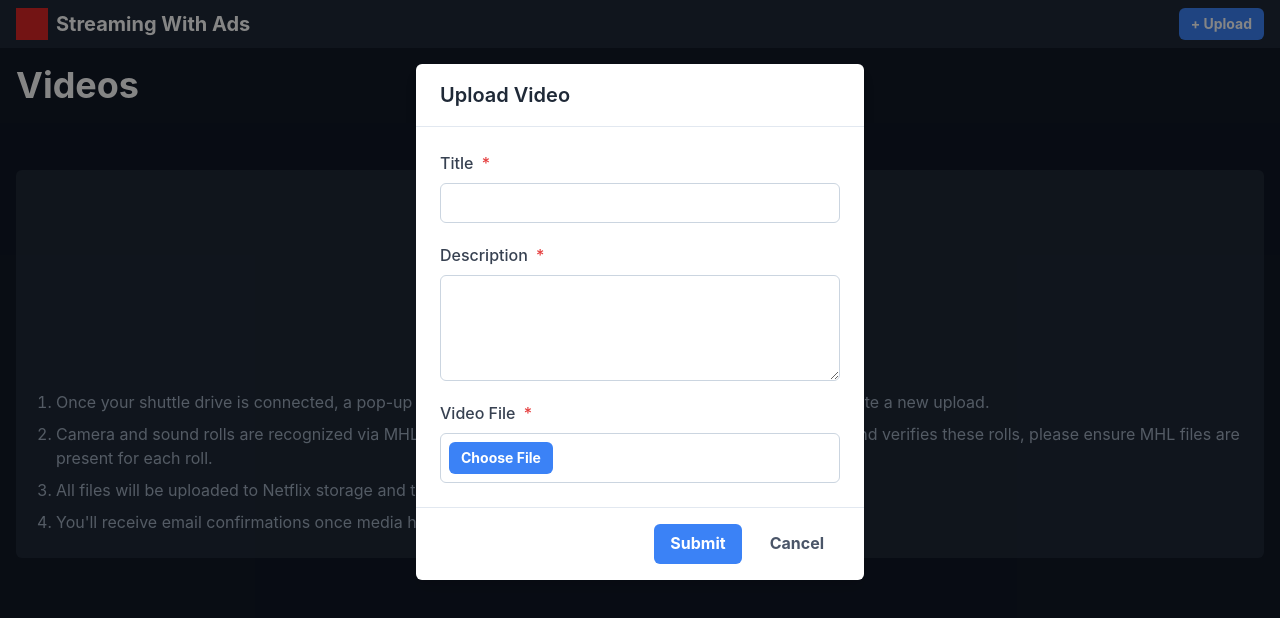
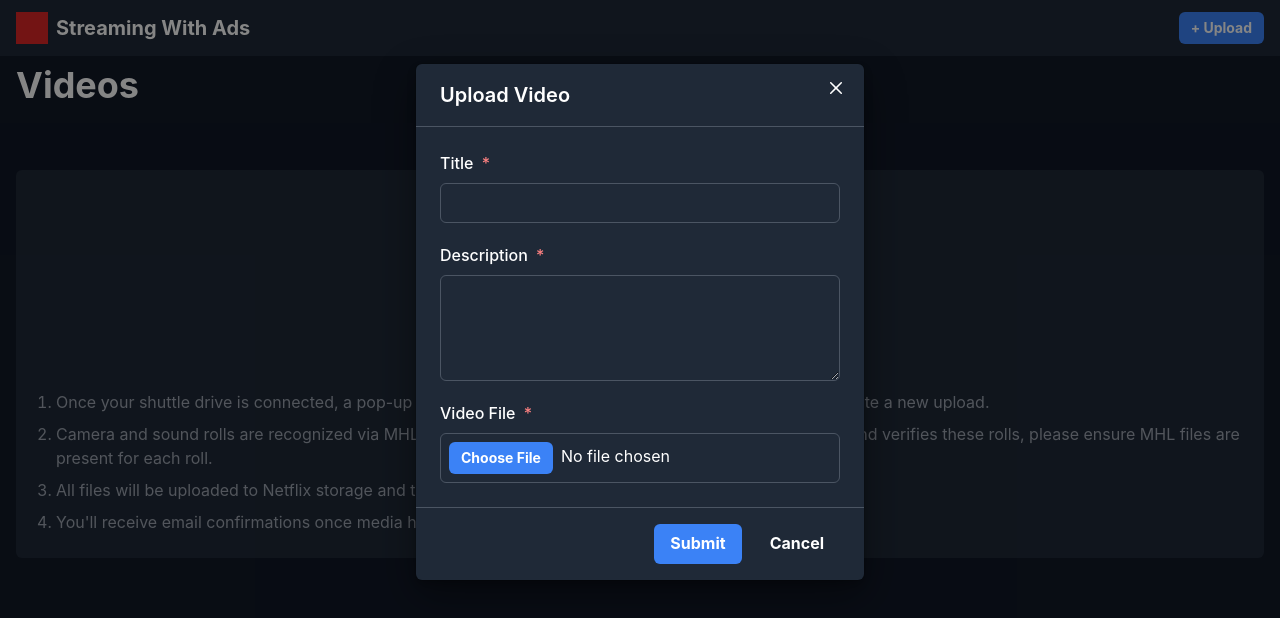
Before and after one commit to Streaming-With-Ads/Streaming-With-Ads, a Next.js app in the folder streaming-with-ads/: page / in a window 1280 px wide. Both pictures are taken after a click on the button "+ Upload". Shown: the top 618 px of the page. Built offline with nearby package versions, Linux system fonts and the light colour scheme.

Commit message:
fix light mode, dark mode

```diff
--- a/streaming-with-ads/app/components/UploadPage/Header.tsx
+++ b/streaming-with-ads/app/components/UploadPage/Header.tsx
@@ -16,7 +16,7 @@ const Header: React.FC<HeaderProps> = ({ onUploadClick }) => (
     bg="gray.800"
     position="fixed"
     w="100%"
-    h="6%"
+    h="7%"
     top={0}
     left={0}
     zIndex={1000}
--- a/streaming-with-ads/app/components/UploadPage/UploadForm.tsx
+++ b/streaming-with-ads/app/components/UploadPage/UploadForm.tsx
@@ -17,6 +17,7 @@ import {
   VStack,
   Text,
   Box,
+  useColorModeValue,
 } from '@chakra-ui/react';
 import { Video } from './video';
 
@@ -48,11 +49,15 @@ const UploadForm: React.FC<UploadFormProps> = ({ onSubmit, onCancel }) => {
     }
   };
 
+  const bgColor = useColorModeValue("white", "gray.800");
+  const textColor = useColorModeValue("gray.800", "white");
+  const borderColor = useColorModeValue("gray.200", "gray.600");
+
   return (
     <Modal isOpen={true} onClose={onCancel} size="md">
       <ModalOverlay />
-      <ModalContent borderRadius="md" bg="white">
-        <ModalHeader color="gray.800" borderBottom="1px" borderColor="gray.200" py={4}>
+      <ModalContent borderRadius="md" bg={bgColor}>
+        <ModalHeader color={textColor} borderBottom="1px" borderColor={borderColor} py={4}>
           Upload Video
         </ModalHeader>
         <ModalCloseButton />
@@ -60,39 +65,41 @@ const UploadForm: React.FC<UploadFormProps> = ({ onSubmit, onCancel }) => {
           <ModalBody py={6}>
             <VStack spacing={5} align="stretch">
               <FormControl isRequired>
-                <FormLabel htmlFor="videoTitle" color="gray.700" fontWeight="medium">
+                <FormLabel htmlFor="videoTitle" color={textColor} fontWeight="medium">
                   Title <Text as="span" color="red.500"></Text>
                 </FormLabel>
                 <Input
                   id="videoTitle"
                   name="title"
-                  bg="white"
-                  borderColor="gray.300"
-                  _hover={{ borderColor: "gray.400" }}
+                  bg={bgColor}
+                  color={textColor}
+                  borderColor={borderColor}
+                  _hover={{ borderColor: "blue.400" }}
                   _focus={{ borderColor: "blue.500", boxShadow: "0 0 0 1px #3182ce" }}
                 />
               </FormControl>
               <FormControl isRequired>
-                <FormLabel htmlFor="videoDescription" color="gray.700" fontWeight="medium">
+                <FormLabel htmlFor="videoDescription" color={textColor} fontWeight="medium">
                   Description <Text as="span" color="red.500"></Text>
                 </FormLabel>
                 <Textarea
                   id="videoDescription"
                   name="description"
-                  bg="white"
-                  borderColor="gray.300"
-                  _hover={{ borderColor: "gray.400" }}
+                  bg={bgColor}
+                  color={textColor}
+                  borderColor={borderColor}
+                  _hover={{ borderColor: "blue.400" }}
                   _focus={{ borderColor: "blue.500", boxShadow: "0 0 0 1px #3182ce" }}
                   rows={4}
                 />
               </FormControl>
               <FormControl isRequired>
-                <FormLabel htmlFor="videoFile" color="gray.700" fontWeight="medium">
+                <FormLabel htmlFor="videoFile" color={textColor} fontWeight="medium">
                   Video File <Text as="span" color="red.500"></Text>
                 </FormLabel>
                 <Box
                   border="1px"
-                  borderColor="gray.300"
+                  borderColor={borderColor}
                   borderRadius="md"
                   p={2}
                 >
@@ -107,24 +114,24 @@ const UploadForm: React.FC<UploadFormProps> = ({ onSubmit, onCancel }) => {
                   <Button
                     as="label"
                     htmlFor="videoFile"
-                    colorScheme="gray"
+                    colorScheme="blue"
                     size="sm"
                     cursor="pointer"
                   >
                     Choose File
                   </Button>
-                  <Text ml={2} display="inline-block">
+                  <Text ml={2} display="inline-block" color={textColor}>
                     {selectedFile ? selectedFile.name : 'No file chosen'}
                   </Text>
                 </Box>
               </FormControl>
             </VStack>
           </ModalBody>
-          <ModalFooter borderTop="1px" borderColor="gray.200" py={4}>
+          <ModalFooter borderTop="1px" borderColor={borderColor} py={4}>
             <Button colorScheme="blue" mr={3} type="submit">
               Submit
             </Button>
-            <Button variant="ghost" onClick={onCancel} color="gray.600">Cancel</Button>
+            <Button variant="ghost" onClick={onCancel} color={textColor}>Cancel</Button>
           </ModalFooter>
         </form>
       </ModalContent>
--- a/streaming-with-ads/app/components/UploadPage/UploadPage.module.css
+++ /dev/null
@@ -1,261 +0,0 @@
-.container {
-  min-height: 100vh;
-  background-color: #111827;
-  color: white;
-  position: relative; /* Ensure container can contain absolute positioning inside */
-}
-
-.header {
-  display: flex;
-  justify-content: space-between;
-  align-items: center;
-  padding: 1rem;
-  background-color: #1F2937;
-  position: fixed;
-  width: 100%;
-  height: 5%;
-  top: 0;
-  left: 0;
-  z-index: 1000;
-}
-
-.bodyContent {
-  padding-top: 5% /* Adjust this value to match your header height */;
-  position: relative; /* Ensure bodyContent can contain overlay */
-}
-
-.headerLeft {
-  display: flex;
-  align-items: center;
-}
-
-.logoIcon {
-  width: 2rem;
-  height: 2rem;
-  background-color: #DC2626;
-  margin-right: 0.5rem;
-}
-
-.logoText {
-  font-size: 1.25rem;
-  font-weight: bold;
-}
-
-.uploadButton {
-  background-color: #3B82F6;
-  color: white;
-  padding: 0.5rem 1rem;
-  border-radius: 0.25rem;
-  font-weight: bold;
-  border: none;
-  cursor: pointer;
-  transition: background-color 0.3s, transform 0.3s;
-  margin-right: 2rem;
-}
-
-.uploadButton:hover {
-  background-color: #2563EB;
-  transform: scale(1.05);
-}
-
-.uploadButton:focus {
-  border-width: 2px;
-  border-color: #93C5FD;
-}
-
-.title {
-  font-size: 1.5rem;
-  font-weight: bold;
-  padding: 1rem;
-  position: fixed;
-  top: 6%; /* Adjust to be below the header */
-  width: 100%;
-  background-color: #111827; /* Matches background to avoid overlap issues */
-  z-index: 999; /* Ensure title is above content */
-}
-
-.content {
-  background-color: #1F2937;
-  margin: 1rem;
-  border-radius: 0.5rem;
-  padding: 2rem;
-  margin-top: 7%;
-  min-height: 300px; /* Adjust based on header and title height */
-  overflow-y: auto; /* Enable scrolling within the content */
-}
-
-.instructions {
-  text-align: center;
-}
-
-.instructionsIcon {
-  width: 8rem;
-  height: 8rem;
-  background: linear-gradient(to bottom right, #8B5CF6, #EC4899);
-  border-radius: 50%;
-  margin: 0 auto 1.5rem;
-  position: relative;
-}
-
-.innerIcon {
-  position: absolute;
-  inset: 0;
-  display: flex;
-  align-items: center;
-  justify-content: center;
-}
-
-.innerIcon::before {
-  content: '';
-  width: 6rem;
-  height: 6rem;
-  background-color: #1F2937;
-  border-radius: 50%;
-}
-
-.instructionsTitle {
-  font-size: 1.25rem;
-  font-weight: bold;
-  margin-bottom: 1rem;
-}
-
-.instructionsList {
-  text-align: left;
-  color: #9CA3AF;
-  list-style-type: decimal;
-  padding-left: 1.5rem;
-}
-
-.instructionsList li {
-  margin-bottom: 1rem;
-}
-
-.videoList {
-  margin-top: 10%;
-}
-
-.videoItem {
-  background-color: #fff;
-  border: 1px solid #ddd;
-  border-radius: 10px;
-  padding: 16px;
-  transition: all 0.3s ease-in-out;
-}
-
-.videoItem:hover {
-  box-shadow: 0 0 10px rgba(0, 0, 0, 0.2);
-  transform: translateY(-5px);
-}
-
-.videoItem img {
-  width: 100%;
-  height: 150px;
-  object-fit: cover;
-  border-radius: 10px 10px 0 0;
-}
-
-.videoItem h2 {
-  font-size: 18px;
-  font-weight: bold;
-  margin-top: 0;
-}
-
-.videoItem p {
-  font-size: 14px;
-  color: #666;
-  margin-bottom: 16px;
-}
-
-/* Overlay for upload form */
-.overlay {
-  position: fixed;
-  top: 0;
-  left: 0;
-  width: 100%;
-  height: 100%;
-  background: rgba(0, 0, 0, 0.5); /* Semi-transparent background */
-  display: flex;
-  justify-content: center;
-  align-items: center;
-  z-index: 1000; /* Ensure it's above all other content */
-}
-
-/* Styling for upload form within overlay */
-.uploadForm {
-  background-color: #f9f9f9;
-  padding: 20px;
-  border-radius: 8px;
-  box-shadow: 0 4px 8px rgba(0, 0, 0, 0.1);
-  max-width: 500px;
-  width: 100%;
-  margin: 0;
-  position: relative;
-}
-
-/* Form elements styling */
-.uploadForm h2 {
-  font-size: 24px;
-  margin-bottom: 16px;
-  color: #333;
-}
-
-.uploadForm form {
-  display: flex;
-  flex-direction: column;
-}
-
-.formGroup {
-  margin-bottom: 16px;
-}
-
-.formGroup label {
-  display: block;
-  font-weight: bold;
-  margin-bottom: 8px;
-  color: #555;
-}
-
-.formGroup input[type="text"],
-.formGroup textarea,
-.formGroup input[type="file"] {
-  width: 100%;
-  padding: 10px;
-  border: 1px solid #ddd;
-  border-radius: 4px;
-  box-sizing: border-box;
-}
-
-.formGroup textarea {
-  resize: vertical;
-  height: 100px;
-}
-
-.submitButton,
-.cancelButton {
-  padding: 10px 20px;
-  border: none;
-  border-radius: 4px;
-  cursor: pointer;
-  margin-right: 10px;
-  margin-top: 5px;
-}
-
-.submitButton {
-  background-color: #007bff;
-  color: white;
-  font-size: 16px;
-}
-
-.cancelButton {
-  background-color: #6c757d;
-  color: white;
-  font-size: 16px;
-}
-
-.submitButton:hover {
-  background-color: #0056b3;
-}
-
-.cancelButton:hover {
-  background-color: #5a6268;
-}
--- a/streaming-with-ads/app/components/UploadPage/theme.ts
+++ b/streaming-with-ads/app/components/UploadPage/theme.ts
@@ -1,13 +1,20 @@
-import { extendTheme } from "@chakra-ui/react";
+import { extendTheme, ThemeConfig, ThemeOverride } from "@chakra-ui/react";
 
-const theme = extendTheme({
+// Define the configuration type
+const config: ThemeConfig = {
+  initialColorMode: 'dark',
+  useSystemColorMode: false,
+};
+
+const theme: ThemeOverride = {
+  config,
   styles: {
-    global: {
+    global: (props: { colorMode: 'light' | 'dark' }) => ({
       body: {
-        bg: "#111827",
-        color: "white",
+        bg: props.colorMode === 'dark' ? "gray.900" : "white",
+        color: props.colorMode === 'dark' ? "white" : "gray.800",
       },
-    },
+    }),
   },
   colors: {
     brand: {
@@ -16,6 +23,13 @@ const theme = extendTheme({
       600: "#2563EB",
     },
     gray: {
+      50: "#F9FAFB",
+      100: "#F3F4F6",
+      200: "#E5E7EB",
+      300: "#D1D5DB",
+      400: "#9CA3AF",
+      500: "#6B7280",
+      600: "#4B5563",
       700: "#374151",
       800: "#1F2937",
       900: "#111827",
@@ -44,13 +58,14 @@ const theme = extendTheme({
       },
     },
     Modal: {
-      baseStyle: {
+      baseStyle: (props: { colorMode: 'light' | 'dark' }) => ({
         dialog: {
-          bg: "#f9f9f9",
+          bg: props.colorMode === 'dark' ? "gray.800" : "white",
+          color: props.colorMode === 'dark' ? "white" : "gray.800",
         },
-      },
+      }),
     },
   },
-});
+};
 
-export default theme;
+export default extendTheme(theme);
```
Also changed, not shown: streaming-with-ads/app/components/UploadPage/Container.tsx (deleted, +0 -12 lines), streaming-with-ads/app/components/Home.tsx (line endings or trailing spaces), streaming-with-ads/app/components/UploadPage/Content.tsx (line endings or trailing spaces), streaming-with-ads/app/components/UploadPage/UploadPage.tsx (line endings or trailing spaces), streaming-with-ads/app/components/UploadPage/video.ts (line endings or trailing spaces), streaming-with-ads/app/page.tsx (line endings or trailing spaces).
